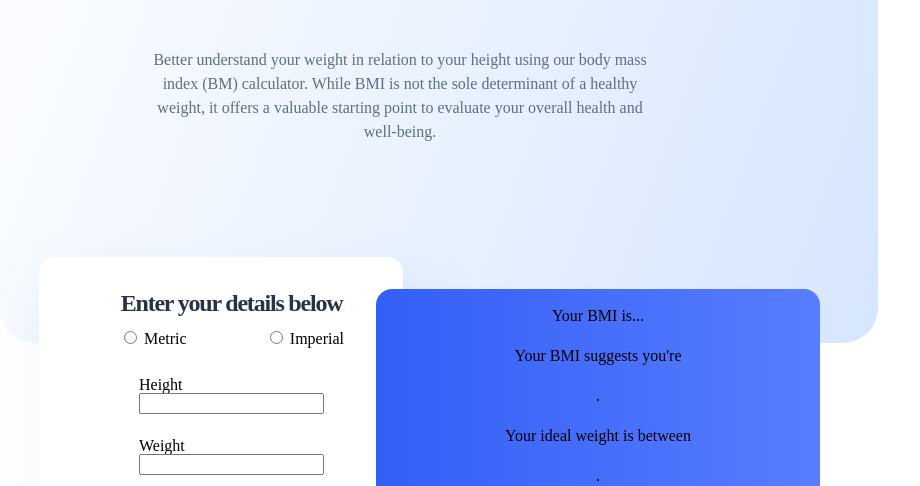
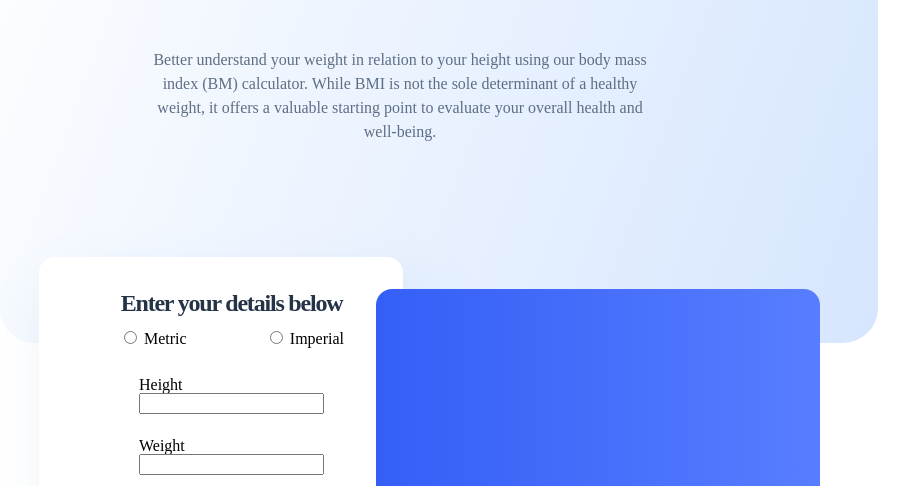
Before and after one commit to cacovidigal/calcm, a plain HTML site: page bmi-calculator/starter-code/index.html in a window 1280 px wide. Shown: the part 297-783 px from the top of the page, without its empty margins (0-920 px from the left). Drawn offline with Linux system fonts and the light colour scheme.

Commit message:
js a continuação

```diff
--- a/bmi-calculator/starter-code/calculadora.js
+++ b/bmi-calculator/starter-code/calculadora.js
@@ -6,7 +6,7 @@ function somar(){
     var n1 = Number(tn1.value)
     var n2 = Number(tn2.value)
     var s = n1 / (n2**2)
-    console.log(res)
+
     //res.innerHTML = `A soma entre ${n1} e ${n2} é igual a ${s}`
 }
 
--- a/bmi-calculator/starter-code/index.html
+++ b/bmi-calculator/starter-code/index.html
@@ -63,13 +63,14 @@
 
 
       <div id="res" class="resultado">
-        <p>Your BMI is...</p>
+
+        <!-- <p>Your BMI is...</p> -->
 
 
         <!-- add score -->
 
-        <p>Your BMI suggests you're</p> <!-- add classification -->.
-        <p>Your ideal weight is between</p> <!-- add range -->.
+        <!-- <p>Your BMI suggests you're</p>  add classification -->
+        <!-- <p>Your ideal weight is between</p>  add range -->
       </div>
 
     </section>
```
